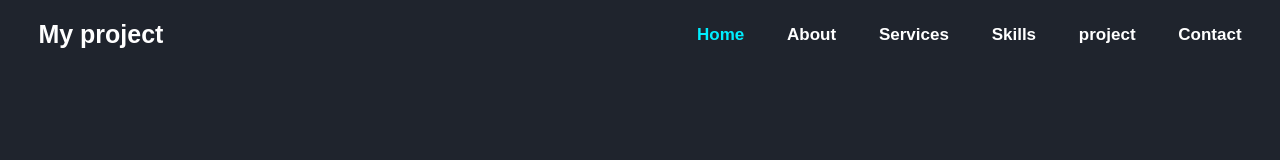
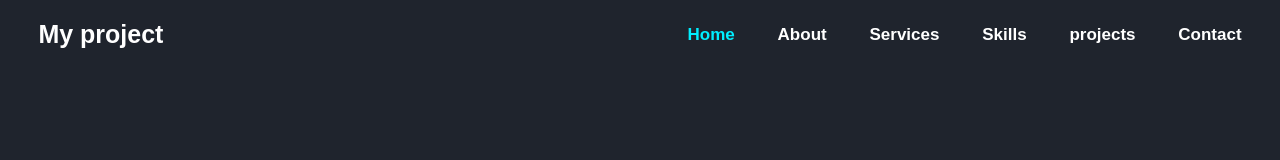
Before and after one commit to 3bdolra7man/MY-PORTFOLIO, a plain HTML site: page index.html in a window 1280 px wide. Shown: the top 160 px of the page. Drawn offline with nearby package versions, Linux system fonts and the light colour scheme.

Commit message:
index.html

```diff
--- a/index.html
+++ b/index.html
@@ -21,7 +21,7 @@
             <a href="#about">About</a>
             <a href="#services">Services</a>
             <a href="#skills">Skills</a>
-            <a href="#project">project</a>
+            <a href="#project">projects</a>
             <a href="#contact">Contact</a>
         </nav>
     </header>
```
